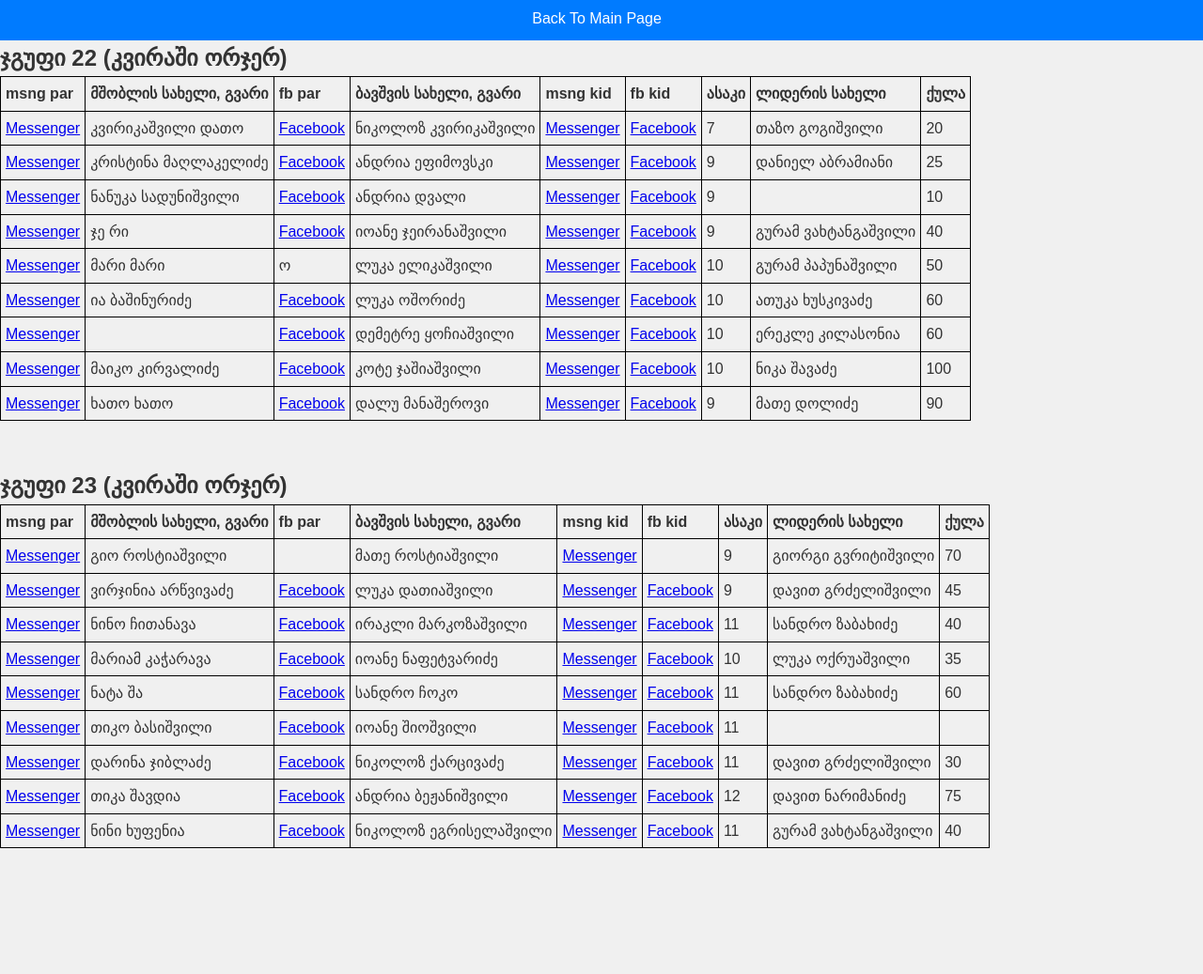
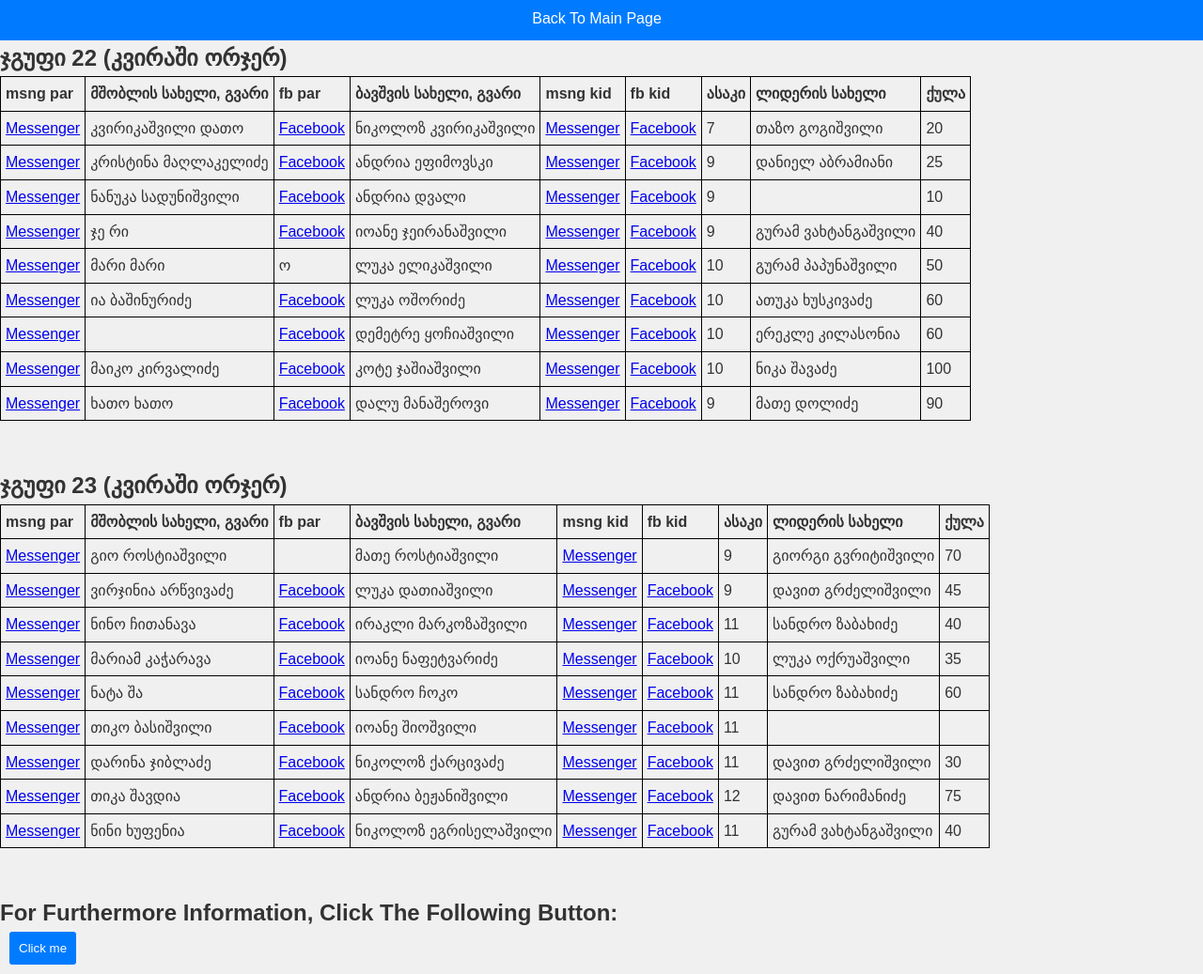
Before and after one commit to tsotnegujabidze/Mentor_Exams, a plain HTML site: page August/Website/Tables.html in a window 1280 px wide. Shown: the part 64-1101 px from the top of the page at 94% size. Before the commit the page ends 1017 px from the top, so only its background shows below. Drawn offline with Linux system fonts and the light colour scheme.

Commit message:
Added Button For Furthermore Information

```diff
--- a/August/Website/Tables.css
+++ b/August/Website/Tables.css
@@ -68,3 +68,22 @@ th, td {
 table {
     margin-bottom: 50px;
 }
+
+button {
+    padding: 10px;
+    background-color: #007bff;
+    color: #fff;
+    border: none;
+    border-radius: 3px;
+    cursor: pointer;
+    margin-bottom: 10px;
+    margin-left: 10px;
+}
+
+button:hover{
+    background-color: #005bb3;
+}
+
+button:active{
+    background-color: #005ba5;
+}
--- a/August/Website/Tables.html
+++ b/August/Website/Tables.html
@@ -246,6 +246,10 @@
                     </tr>
                 </table>
             </section>
+            <form action="https://docs.google.com/spreadsheets/d/1xGdFtDe28yY9fpQ14Y83JXgGCtsvYfHqYSDUD_7taiQ/edit?gid=18943049#gid=18943049">
+                <h2 id="Button_Text">For Furthermore Information, Click The Following Button:</h2>
+                <button type="submit">Click me</button>
+            </form>
         </main>
     </body>
 </html>
```
